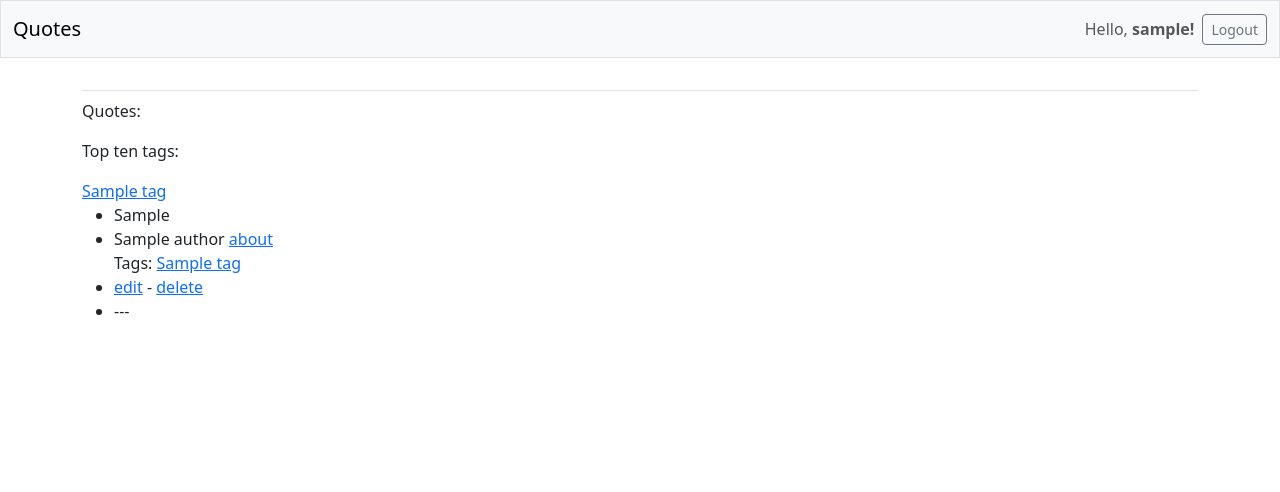
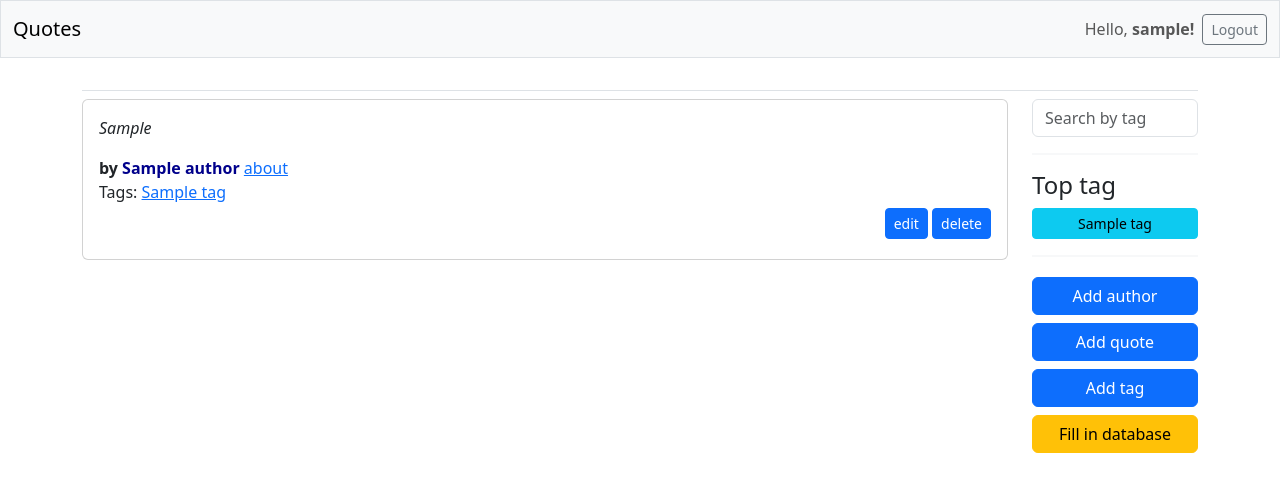
Before and after one commit to Szumapman/GoIT_h10_django, a Django app: page / in a window 1280 px wide. Shown: the top 492 px of the page. Run offline with Django 5.2, Linux system fonts and the light colour scheme; a user stored in the database is signed in; tables that the repository leaves empty hold one stand-in row (values such as "Sample post"); some libraries are stand-ins or nearby versions.

Commit message:
Update index.html

```diff
--- a/quotes_app/templates/quotes_app/index.html
+++ b/quotes_app/templates/quotes_app/index.html
@@ -1,40 +1,102 @@
 {% extends "quotes_app/base.html" %}
 {% load extract_tags %}
 
+
 {% block content %}
-  <p>Quotes:</p>
-  <p>Top ten tags:</p>
-  {% for tag in top_tags %}
-    <a href={% url 'quotes_app:tag_quotes' tag.id %}>{{ tag.name }}</a>
-  {% endfor %}
-  <ul>
-    {% for quote in page_obj %}
-      <li>{{ quote.quote }}</li>
-      <li>{{ quote.author }} <a href="{% url 'quotes_app:author' quote.author.id %}">about</a></li>
-      <div>Tags:
-      {% for tag in quote.tags|tags %}
-        <a href={% url 'quotes_app:tag_quotes' tag.id %}>{{ tag }}</a>
+  <div class="row">
+    <div class="main col-lg-10 col-md-9">
+      {% if viewing_tag %}
+      <div class="mt-4">
+        <h2 class="mt-4">Vieving tag: <span style="color: darkblue;">
+          {{ viewing_tag }}</span>
+          <span style="font-size: 60%;">
+            <a href="{% url 'quotes_app:edit_tag' viewing_tag.id %}">edit</a>
+          </span>
+        </h2>
+      </div>
+      {% endif %}
+      {% for quote in page_obj %}
+      <div class="card mb-2">
+        <div class="card-body">
+          <div class="card-text" ><em>{{ quote.quote|linebreaks }}</em></div>
+          <div class="card-text">
+            <b>by <span style="color: darkblue;">{{ quote.author }} </span></b><a href="{% url 'quotes_app:author' quote.author.id %}">about</a>
+          </div>
+          <div class="card-text">Tags:
+            {% for tag in quote.tags.all %}
+              <a href="{% url 'quotes_app:tag_quotes' tag.id %}">{{ tag }}</a>
+            {% endfor %}
+          </div>
+          <div class="card-text" style="text-align: right;">
+            {% if user.is_authenticated %}
+              <a class="btn btn-primary my-1 btn-sm" href="{% url 'quotes_app:edit_quote' quote.id %}">edit</a>
+              <a class="btn btn-primary my-1 btn-sm" href="{% url 'quotes_app:delete_quote' quote.id %}">delete</a>
+            {% endif %}
+          </div>
+        </div>
+      </div>
+      {% empty %}
+        <div>No quotes are available.</div>
+        <div>Please add some quotes.</div>
       {% endfor %}
+
+      <div class="container">
+        <nav aria-label="Page navigation">
+            <ul class="pagination">
+                {% if page_obj.has_previous %}
+                    <li class="page-item">
+                        <a class="page-link" href="?page=1">« First</a>
+                    </li>
+                    <li class="page-item">
+                        <a class="page-link" href="?page={{ page_obj.previous_page_number }}">Previous</a>
+                    </li>
+                {% endif %}
+
+                {% if page_obj.has_next %}
+                    <li class="page-item">
+                        <a class="page-link" href="?page={{ page_obj.next_page_number }}">Next</a>
+                    </li>
+                    <li class="page-item">
+                        <a class="page-link" href="?page={{ page_obj.paginator.num_pages }}">Last »</a>
+                    </li>
+                {% endif %}
+            </ul>
+        </nav>
       </div>
-      {% if user.is_authenticated%}
-      <li>
-        <a href="{% url 'quotes_app:edit_quote' quote.id %}">edit</a> -
-        <a href="{% url 'quotes_app:delete_quote' quote.id %}">delete</a>
-      </li>
+    </div>
+
+    <div class="sidebar col-lg-2 col-md-3">
+      <form action="{% url 'quotes_app:search_tag' %}" method="get">
+        <input class="form-control" type="text" name="q" placeholder="Search by tag">
+      </form>
+      {% if top_tags %}
+        <hr class="border">
+        {% if top_tags|length == 1 %}
+          <h4>Top tag</h4>
+        {% else %}
+          <h4>Top {{ top_tags|length }} tags</h4>
+        {% endif %}
+        <div class="d-grid gap-1 col-12 mx-auto">
+          {% for tag in top_tags %}
+            <a class="btn btn-info btn-sm" type="button" href="{% url 'quotes_app:tag_quotes' tag.id %}">{{ tag.name }}</a>
+          {% endfor %}
+        </div>
       {% endif %}
-      <li> --- </li>
-    {% empty %}
-      <li>No quotes are available.</li>
-      <li>Please add some quotes.</li>
-    {% endfor %}
-
-    {% if page_obj.has_previous %}
-      <a href="?page=1">&laquo; First</a>
-      <a href="?page={{ page_obj.previous_page_number }}">Previous</a>
-    {% endif %}
-    {% if page_obj.has_next %}
-      <a href="?page={{ page_obj.next_page_number }}">Next</a>
-      <a href="?page={{ page_obj.paginator.num_pages }}">Last &raquo;</a>
-    {% endif %}
-
+      {% if user.is_authenticated %}
+      <hr class="border">
+      <div class="d-grid gap-1 col-12 mx-auto">
+        <a class="btn btn-primary my-1" href="{% url 'quotes_app:new_author' %}">Add author</a>
+      </div>
+      <div class="d-grid gap-1 col-12 mx-auto">
+        <a class="btn btn-primary my-1" href="{% url 'quotes_app:new_quote' %}">Add quote</a>
+      </div>
+      <div class="d-grid gap-1 col-12 mx-auto">
+        <a class="btn btn-primary my-1" href="{% url 'quotes_app:new_tag' %}">Add tag</a>
+      </div>
+      <div class="d-grid gap-1 col-12 mx-auto">
+        <a class="btn btn-warning my-1" href="{% url 'quotes_app:scrape_data' %}">Fill in database</a>
+      </div>
+      {% endif %}
+    </div>
+  </div>
 {% endblock content %}
```
